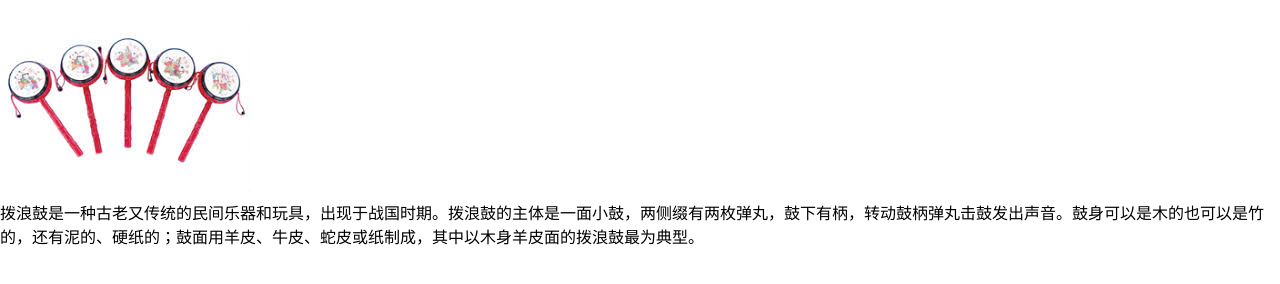
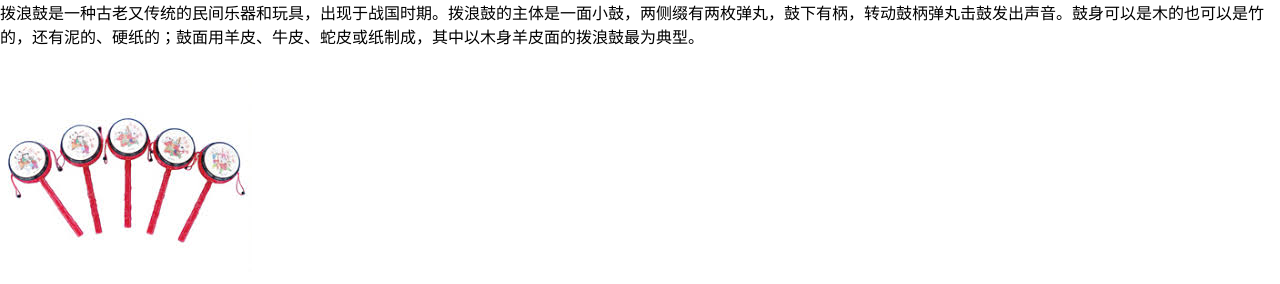
Before and after one commit to 18555851781/PTJob_WebAR, a website: page develop/Model.html in a window 1280 px wide. Drawn offline with nearby package versions, Linux system fonts and the light colour scheme.

Commit message:
又测试

```diff
--- a/develop/Model.html
+++ b/develop/Model.html
@@ -18,28 +18,24 @@
             margin: 0;
         }
         .UI_Body{
-            flex-direction: column;
-            display: flex;
-            display: -webkit-flex;
+            position: fixed;
         }
         .Text{
-            display: flex;
-            order: -10;
+            position: fixed;
         }
         .Image{
-            display: flex;
-            order: -20;
-        }
-        canvas
-        {
-            display: flex;
-            order: 10;
+            position: fixed;
+            top: 10%;
         }
 
     </style>
 </head>
 <body>
     <div class="UI_Body">
+        <div class="UI">
+            <img src="../Model/Texture/WechatIMG129.png" class="Image">
+            <p class="Text">拨浪鼓是一种古老又传统的民间乐器和玩具，出现于战国时期。拨浪鼓的主体是一面小鼓，两侧缀有两枚弹丸，鼓下有柄，转动鼓柄弹丸击鼓发出声音。鼓身可以是木的也可以是竹的，还有泥的、硬纸的；鼓面用羊皮、牛皮、蛇皮或纸制成，其中以木身羊皮面的拨浪鼓最为典型。</p>
+        </div>
         <div id="Mask" class="Display">
             <script>
 
@@ -117,10 +113,6 @@
 
             </script>
         </div>
-        <div class="UI">
-            <img src="../Model/Texture/WechatIMG129.png" class="Image">
-            <p class="Text">拨浪鼓是一种古老又传统的民间乐器和玩具，出现于战国时期。拨浪鼓的主体是一面小鼓，两侧缀有两枚弹丸，鼓下有柄，转动鼓柄弹丸击鼓发出声音。鼓身可以是木的也可以是竹的，还有泥的、硬纸的；鼓面用羊皮、牛皮、蛇皮或纸制成，其中以木身羊皮面的拨浪鼓最为典型。</p>
-        </div>
     </div>
 </body>
 </html>
```
